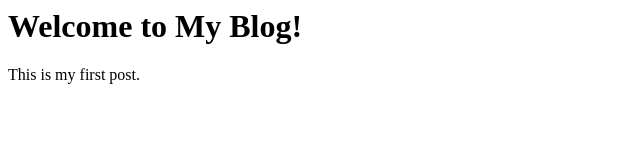
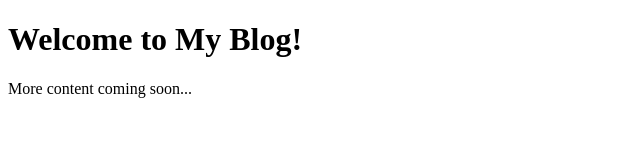
Before and after one commit to olivetrees216/across-water-and-sand-comments, a plain HTML site: page index.html in a window 1280 px wide. Shown: the whole page, without its empty margins (0-640 px from the left). Drawn offline with Linux system fonts and the light colour scheme.

Commit message:
Update index.html

```diff
--- a/index.html
+++ b/index.html
@@ -1,7 +1,12 @@
-<html>
-<head><title>My Blog</title></head>
+<!DOCTYPE html>
+<html lang="en">
+<head>
+    <meta charset="UTF-8">
+    <meta name="viewport" content="width=device-width, initial-scale=1.0">
+    <title>Olive Trees Blog</title>
+</head>
 <body>
     <h1>Welcome to My Blog!</h1>
-    <p>This is my first post.</p>
+    <p>More content coming soon...</p>
 </body>
 </html>
```
